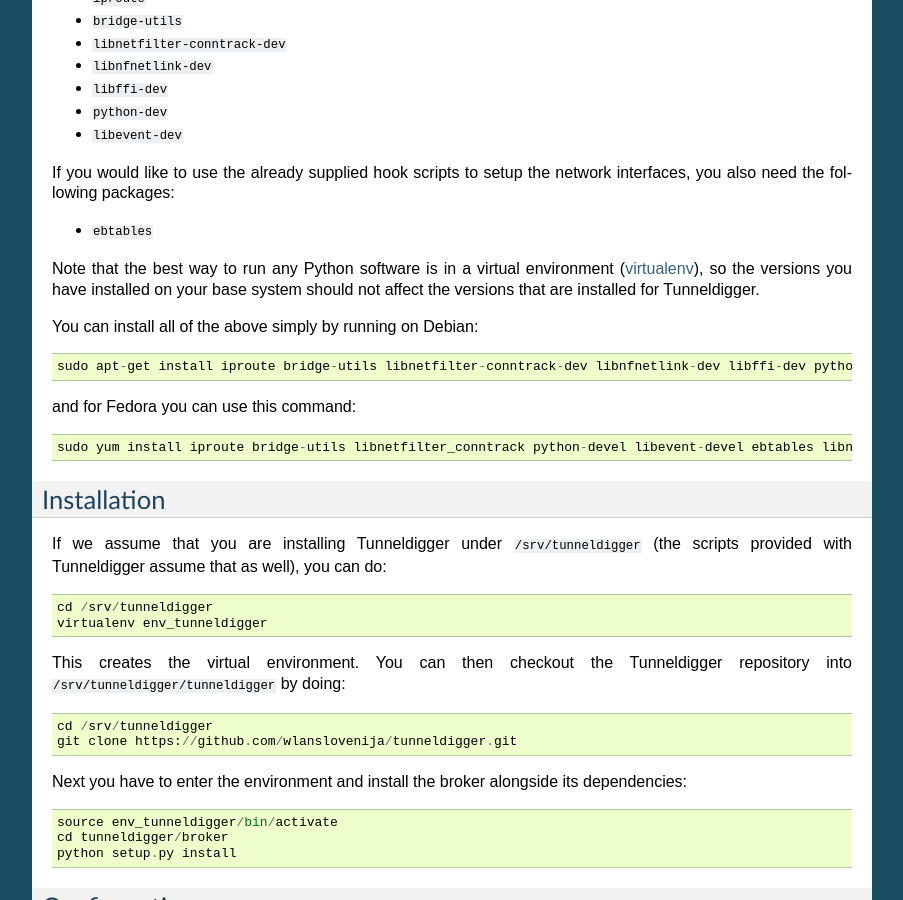
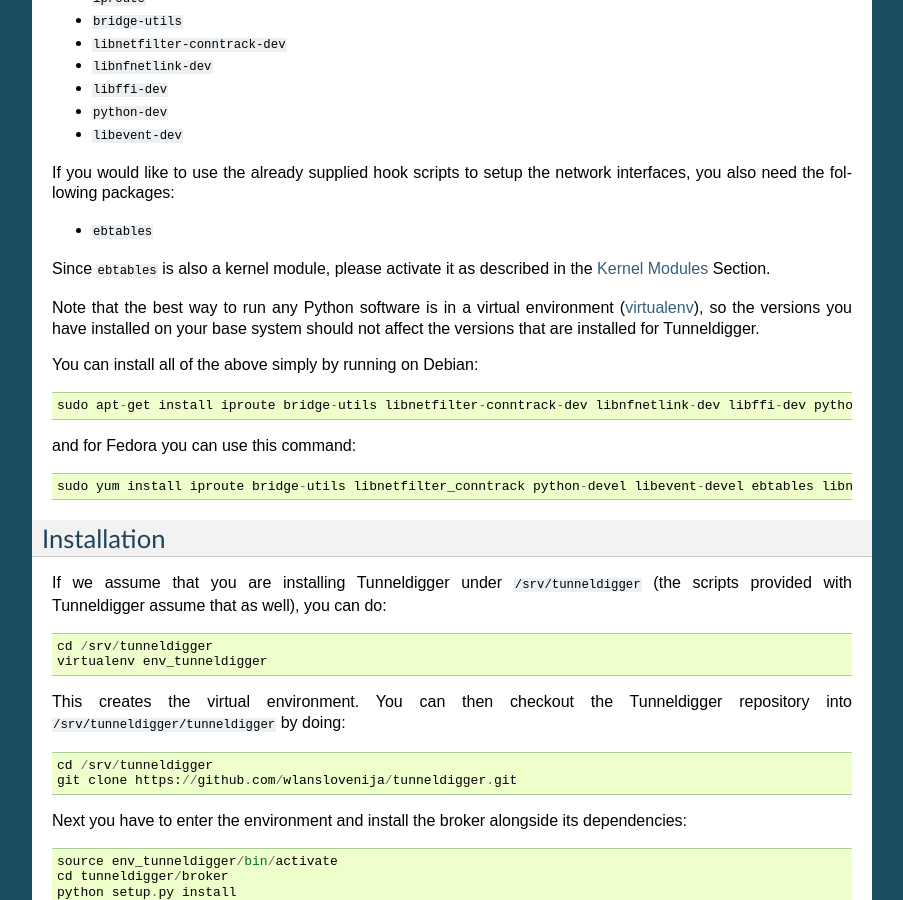
Before and after one commit to wlanslovenija/tunneldigger, a Sphinx documentation site: the page built from docs/server.rst, in a window 1280 px wide and 900 px high, scrolled down 1725 px. Shown: the whole window, without its empty margins (198-1101 px from the left). Built offline with Sphinx 7.4.7, drawn with Linux system fonts in a browser that asks for light colours.

Commit message:
clarify ebtables' module character

```diff
--- a/docs/server.rst
+++ b/docs/server.rst
@@ -112,6 +112,9 @@
 interfaces, you also need the following packages:
 
 * ``ebtables``
+
+Since ``ebtables`` is also a kernel module, please activate it as described
+in the `Kernel Modules`_ Section.
 
 Note that the best way to run any Python software is in a virtual environment
 (virtualenv_), so the versions you have installed on your base system should
```
